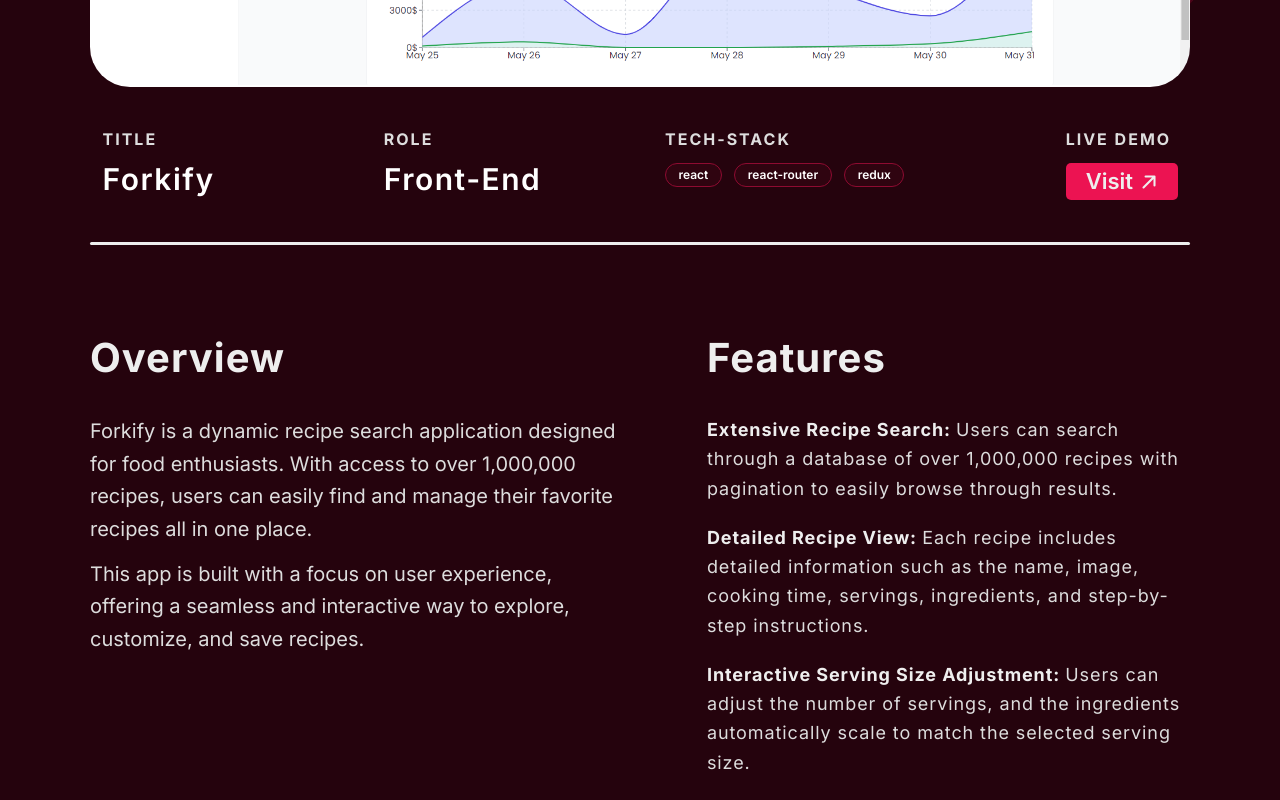
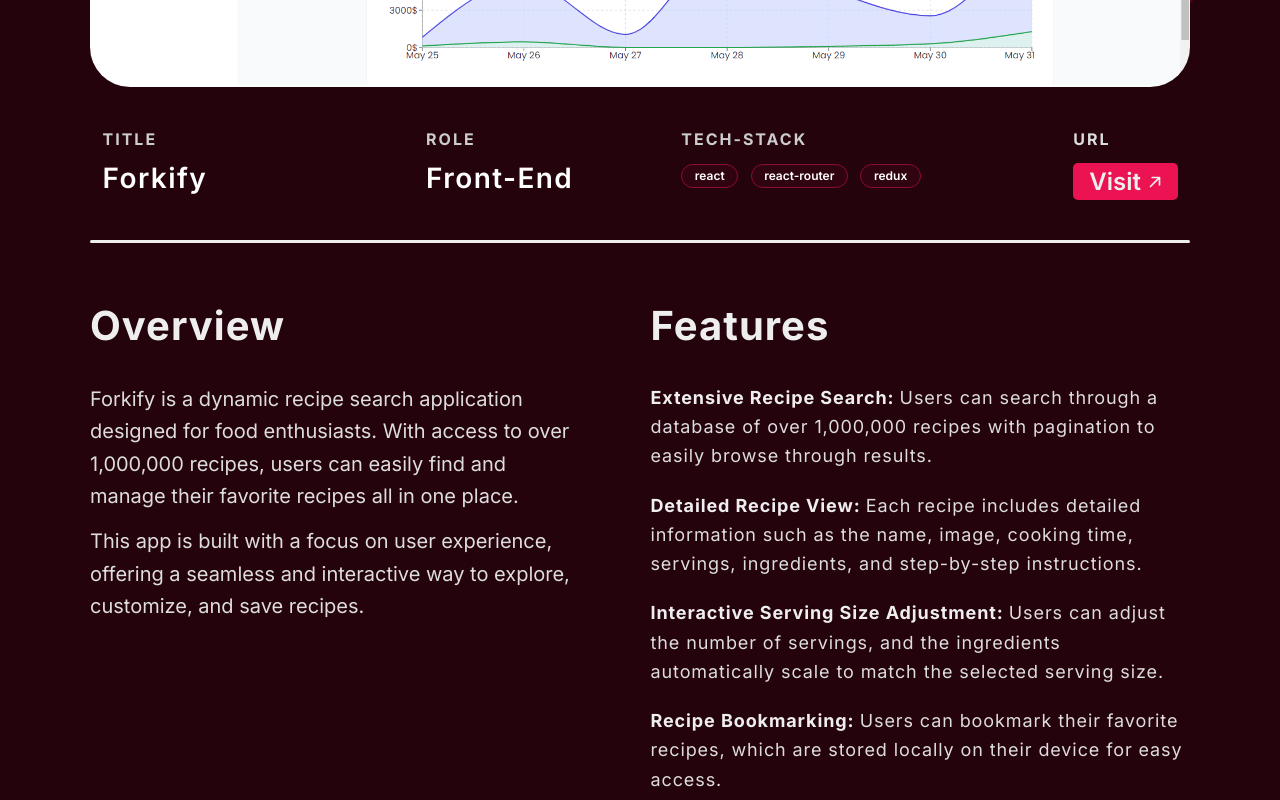
Before and after one commit to salahasb/portfolio, a React (Vite) app: page /projects/forkify in a window 1280 px wide. Shown: the part 760-1560 px from the top of the page. Built offline with nearby package versions, Linux system fonts and the light colour scheme.

Commit message:
adjust scrollbar + tech-stack overflow

```diff
--- a/src/index.css
+++ b/src/index.css
@@ -22,6 +22,26 @@
 
 		@apply text-white;
 	}
+	::-webkit-scrollbar {
+		width: 1rem;
+	}
+
+	::-webkit-scrollbar-track {
+		background: #25030d;
+		border-radius: 10px;
+	}
+
+	::-webkit-scrollbar-thumb {
+		background-color: #333;
+		/* border: solid 1px #8e0b31; */
+		border-radius: 10px;
+	}
+
+	/* For Firefox */
+	::-moz-scrollbar {
+		scrollbar-width: thin;
+		scrollbar-color: #ec1352 transparent;
+	}
 }
 
 @layer components {
@@ -31,6 +51,28 @@
 	.about-me-titles-accent {
 		@apply before:animate-[accent-scaleX_1s_1.5s_ease_forwards] before:content-[''] before:w-[100%]  before:h-[2px] before:bg-brand-500   relative before:absolute before:bottom-[0px]   before:left-0  before:scale-x-0 before:origin-left;
 	}
+
+	.custom-scrollbar::-webkit-scrollbar {
+		height: 5px;
+	}
+	/* .custom-scrollbar::-webkit-scrollbar-track {
+		background: #ec1352;
+		border-radius: 10px;
+	}
+
+	.custom-scrollbar::-webkit-scrollbar-thumb {
+		background-color: #888;
+		border-radius: 6px;
+		border: 3px solid #ec1352;
+		border-radius: 10px;
+		width: 2px;
+	} */
+
+	/* For Firefox */
+	/* .custom-scrollbar {
+		scrollbar-width: thin;
+		scrollbar-color: #ec1352 transparent;
+	} */
 }
 
 @layer utilities {
--- a/src/pages/project-detail/ProjectDetail.jsx
+++ b/src/pages/project-detail/ProjectDetail.jsx
@@ -15,11 +15,11 @@ function ProjectDetail({ className, project }) {
 				e.animationName === "fadeOut" ? setIsAnimating(false) : "";
 			}}
 		>
-			<h2 className="text-clamp-project-detail-name mx-auto w-fit mt-[clamp(0rem,1.5vw,1.2rem)] font-bold tracking-wider mb-[clamp(0rem,2vw,2.2rem)]  ">
+			<h2 className="text-[clamp(0rem,6.4vw,7rem)] mx-auto w-fit mt-[clamp(0rem,1.5vw,1.2rem)] font-bold tracking-wider mb-[clamp(1.2rem,2vw,2.2rem)]  ">
 				{project.name}
 			</h2>
 
-			<div className="overflow-hidden rounded-[15px] sm:rounded-[20px] md:rounded-[30px] lg:rounded-[40px] aspect-video     ">
+			<div className="overflow-hidden rounded-[15px] sm:rounded-[20px]   md:rounded-[30px] lg:rounded-[40px] aspect-video     ">
 				{/* <img
 					src={`${project.src}.webp`}
 					alt={`${project.name} app screenshot`}
@@ -32,9 +32,9 @@ function ProjectDetail({ className, project }) {
 
 			<ProjectInfo project={project} />
 
-			<div className="w-full hidden lg:block h-[0.3rem] rounded-md bg-[#eee] mb-[8rem]"></div>
+			<div className="w-full hidden lg:block h-[0.3rem] rounded-md bg-[#eee] mb-[5rem]"></div>
 
-			<div className="flex flex-col lg:flex-row justify-between gap-12 lg:gap-36 pb-36">
+			<div className="flex flex-col lg:flex-row justify-between gap-12 lg:gap-28 pb-36">
 				<ProjectOverview />
 				<ProjectFeatures />
 			</div>
--- a/src/pages/project-detail/ProjectInfo.jsx
+++ b/src/pages/project-detail/ProjectInfo.jsx
@@ -3,34 +3,34 @@ import Button from "../../components/Button";
 
 function ProjectInfo({ project }) {
 	return (
-		<div className="px-5 mt-[clamp(2rem,5vw,4rem)] mb-[5rem] lg:my-[4rem]  grid grid-cols-[1fr_auto] sm:grid-cols-[1fr_1fr_auto]   lg:grid-cols-4 gap-y-10  gap-x-20  ">
+		<div className="px-5 mt-[clamp(2rem,5vw,4rem)] mb-[4rem] sm:mb-[6rem]  lg:my-[4rem]  grid grid-cols-[1fr_auto] sm:grid-cols-[1.4fr_1fr_auto]   lg:grid-cols-[1.2fr_0.8fr_1fr_auto]  xl:grid-cols-[0.8fr_0.6fr_1fr_auto] gap-y-5 md:gap-y-8 gap-x-10 md:gap-x-20  ">
 			<div className="flex flex-col   ">
-				<span className="uppercase      text-[#ddd] font-bold tracking-[0.2rem] mb-[clamp(0.1rem,0.5vw,0.75rem)] text-[clamp(0rem,3vw,1.6rem)] ">
+				<span className="uppercase      text-[#ccc] font-bold tracking-[0.2rem] mb-[clamp(0.1rem,0.5vw,0.75rem)] text-[clamp(0rem,2.2vw,1.6rem)] ">
 					Title
 				</span>
-				<span className=" font-semibold tracking-wider text-[clamp(0rem,4.4vw,3rem)] ">
+				<span className=" font-semibold tracking-wider text-[clamp(0rem,3.2vw,2.8rem)]   ">
 					{project.name}
 				</span>
 			</div>
 
 			<div className="flex flex-col ">
-				<span className="uppercase   mb-[clamp(0.1rem,0.5vw,0.75rem)]  text-[#ddd] font-bold tracking-[0.2rem] text-[clamp(0rem,3vw,1.6rem)]  col-start-2 col-end-3    ">
+				<span className="uppercase   mb-[clamp(0.1rem,0.5vw,0.75rem)]  text-[#ccc] font-bold tracking-[0.2rem] text-[clamp(0rem,2.2vw,1.6rem)]  col-start-2 col-end-3    ">
 					role
 				</span>
-				<span className="  font-semibold tracking-wider capitalize text-[clamp(0rem,4.4vw,3rem)]">
+				<span className="  font-semibold tracking-wider capitalize text-[clamp(0rem,3.2vw,2.8rem)]">
 					{project.role}
 				</span>
 			</div>
 
-			<div className="flex flex-col  lg:w-[32rem] max-sm:col-start-1 max-sm:row-start-2">
-				<span className="uppercase    text-[#ddd] font-bold tracking-[0.2rem]     mb-5 text-[clamp(0rem,3vw,1.6rem)]">
+			<div className="flex flex-col      max-sm:col-start-1 max-sm:row-start-2 overflow-hidden">
+				<span className="uppercase    text-[#ccc] font-bold tracking-[0.2rem]    mb-[clamp(0.1rem,1vw,2.8rem)] text-[clamp(0rem,2.2vw,1.6rem)]">
 					tech-stack
 				</span>
-				<ul className="flex flex-wrap gap-x-5 gap-y-4 max-w-[30rem] justify-self-center">
+				<ul className="flex   gap-x-2 sm:gap-x-5 gap-y-4 max-sm:max-w-[60%] md:max-w-[75%] items-center justify-self-center overflow-x-auto  custom-scrollbar pb-2">
 					{project.techStack.map((tech) => (
 						<li
 							key={tech}
-							className="bg-brand-900 border border-brand-700 text-[clamp(0rem,2.4vw,1.2rem)] font-semibold px-[clamp(0rem,2vw,1.25rem)] py-[clamp(0rem,0.2vw,0.2rem)] rounded-full"
+							className="bg-brand-900 border shrink-0 border-brand-700 text-[clamp(0rem,2.4vw,1.2rem)] font-semibold px-[clamp(0rem,2vw,1.25rem)] py-[clamp(0rem,0.2vw,0.2rem)] rounded-full"
 						>
 							{tech}
 						</li>
@@ -39,19 +39,19 @@ function ProjectInfo({ project }) {
 			</div>
 
 			<div className="flex flex-col lg:justify-self-end row-start-1 row-end-2 col-start-2 sm:col-start-3 lg:col-start-4 ">
-				<span className="uppercase   mb-[clamp(0.5rem,1.8vw,1.25rem)]  text-[#ddd] font-bold tracking-[0.2rem]     text-[clamp(0rem,3vw,1.6rem)] ">
-					Live Demo
+				<span className="uppercase   mb-[clamp(0.5rem,1.8vw,1.25rem)]  text-[#ddd] font-bold tracking-[0.2rem]     text-[clamp(0rem,2.2vw,1.6rem)] ">
+					Url
 				</span>
-				<Button className=" bg-brand-500 px-[clamp(0rem,2.4vw,2rem)] py-[clamp(0rem,1.2vw,0.75rem)]   justify-self-center  w-fit ">
+				<Button className=" bg-brand-500 px-[clamp(0rem,1.8vw,1.6rem)] py-[clamp(0rem,0.6vw,0.75rem)]   justify-self-center  w-fit ">
 					<a
 						href=" "
 						target="_blank"
 						className="flex gap-x-2 h-fit items-center"
 					>
-						<span className=" leading-[0.9] text-[clamp(0rem,4.2vw,2.2rem)]">
+						<span className=" leading-[0.9] text-[clamp(0rem,3.2vw,2.4rem)]">
 							Visit
 						</span>
-						<PiArrowUpRightBold className=" text-[clamp(0rem,4vw,2.2rem)] -mr-1" />
+						<PiArrowUpRightBold className=" text-[clamp(0rem,4vw,1.8rem)] -mr-1" />
 					</a>
 				</Button>
 			</div>
--- a/src/pages/project-detail/ProjectOverview.jsx
+++ b/src/pages/project-detail/ProjectOverview.jsx
@@ -3,7 +3,7 @@ import Title from "./Title";
 function ProjectOverview() {
 	return (
 		<div className="flex justify-between">
-			<div className="text-[clamp(0rem,4.5vw,2rem)] leading-relaxed max-w-[60rem] text-[#ddd]">
+			<div className="text-[clamp(0rem,4.5vw,2rem)] leading-relaxed max-w-[50rem] text-[#ddd]">
 				<Title title="Overview" />
 
 				<p className="mb-5">
--- a/tailwind.config.js
+++ b/tailwind.config.js
@@ -56,9 +56,6 @@ export default {
 				"clamp-project-name": "clamp(0rem, 8cqi , 2.5rem)",
 				"clamp-project-description": "clamp(0rem, 7cqi , 2.2rem)",
 				"clamp-project-button": "clamp(0rem, 6cqi , 0.5em)",
-
-				// project detail
-				"clamp-project-detail-name": "clamp(0rem, 8vw , 7rem)",
 			},
 			animation: {
 				"fadeIn-translateUp": "fadeIn-translateUp 1s  forwards",
```
